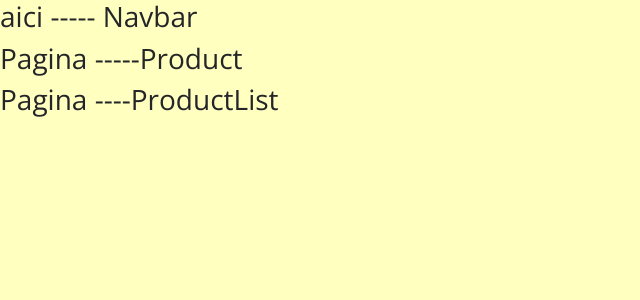
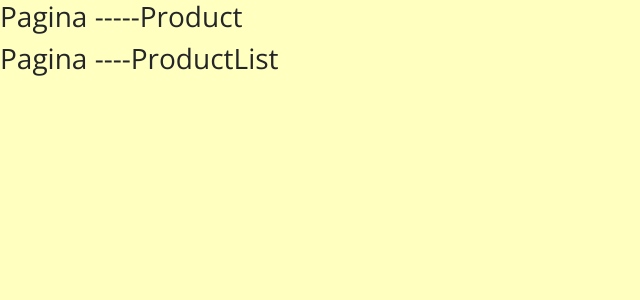
Before and after one commit to mentorxp/pinkland, a React (Create React App) app: page / in a window 1280 px wide. Shown: the top 300 px of the page, without its empty margins (0-640 px from the left). Built offline with nearby package versions, Linux system fonts and the light colour scheme; a web font is replaced by a local one.

Commit message:
navbar logo /UNDER CONSTRUCTION

```diff
--- a/src/components/Navbar.js
+++ b/src/components/Navbar.js
@@ -1,13 +1,11 @@
 import React, {Component} from 'react';
+import {Link} from 'react-router-dom';
 
 
 export default class Navbar extends Component {
     render() {
         return(
-
-            <div>
-                <h3>aici ----- Navbar</h3>
-            </div>
+        <nav classNavbar="navbar navbar-expand-sm navbar-dark px-sm-5 "></nav>
 
         )
     }
```
Also changed, not shown: public/img/logoPink.jpg (added).
